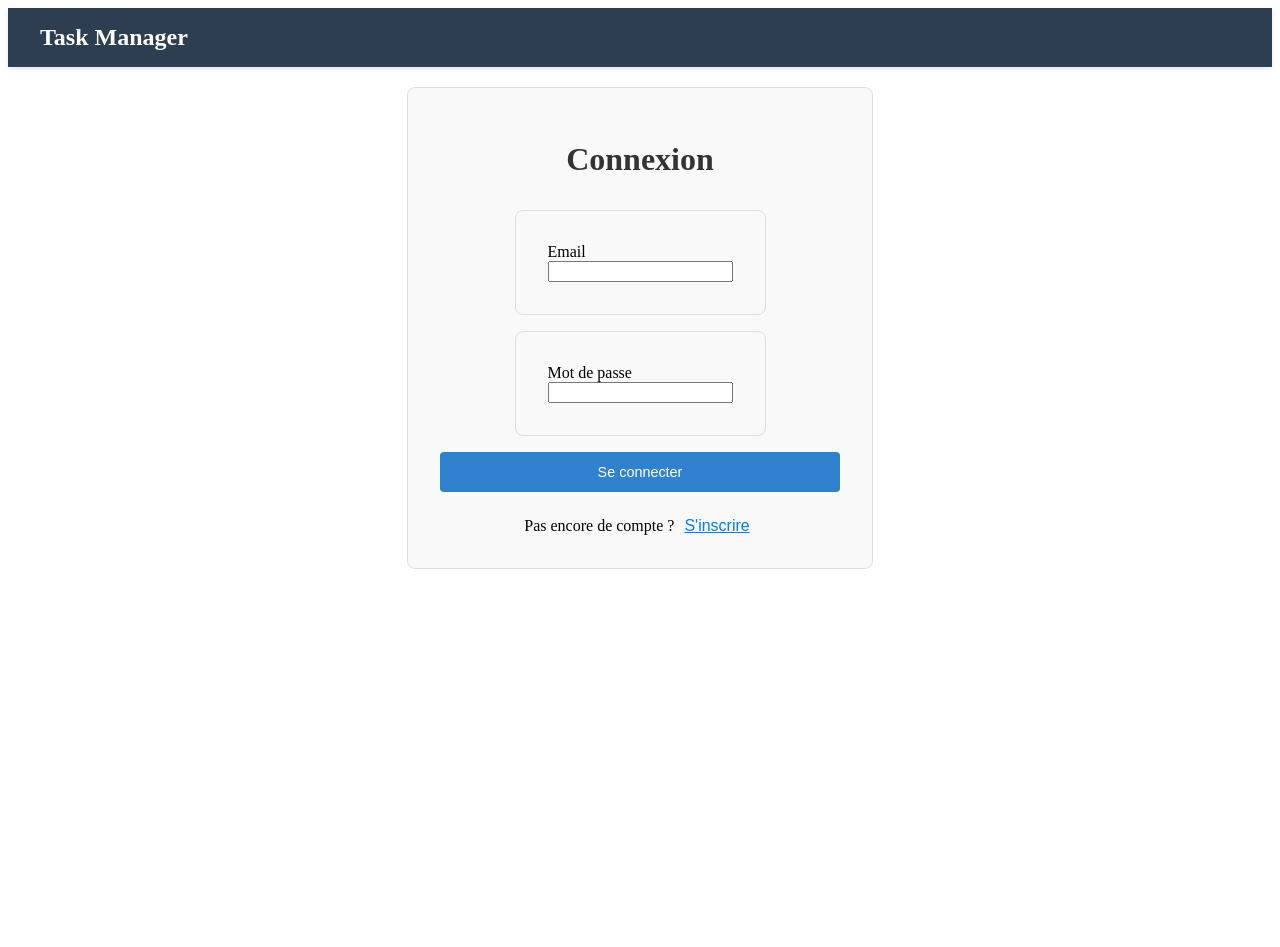
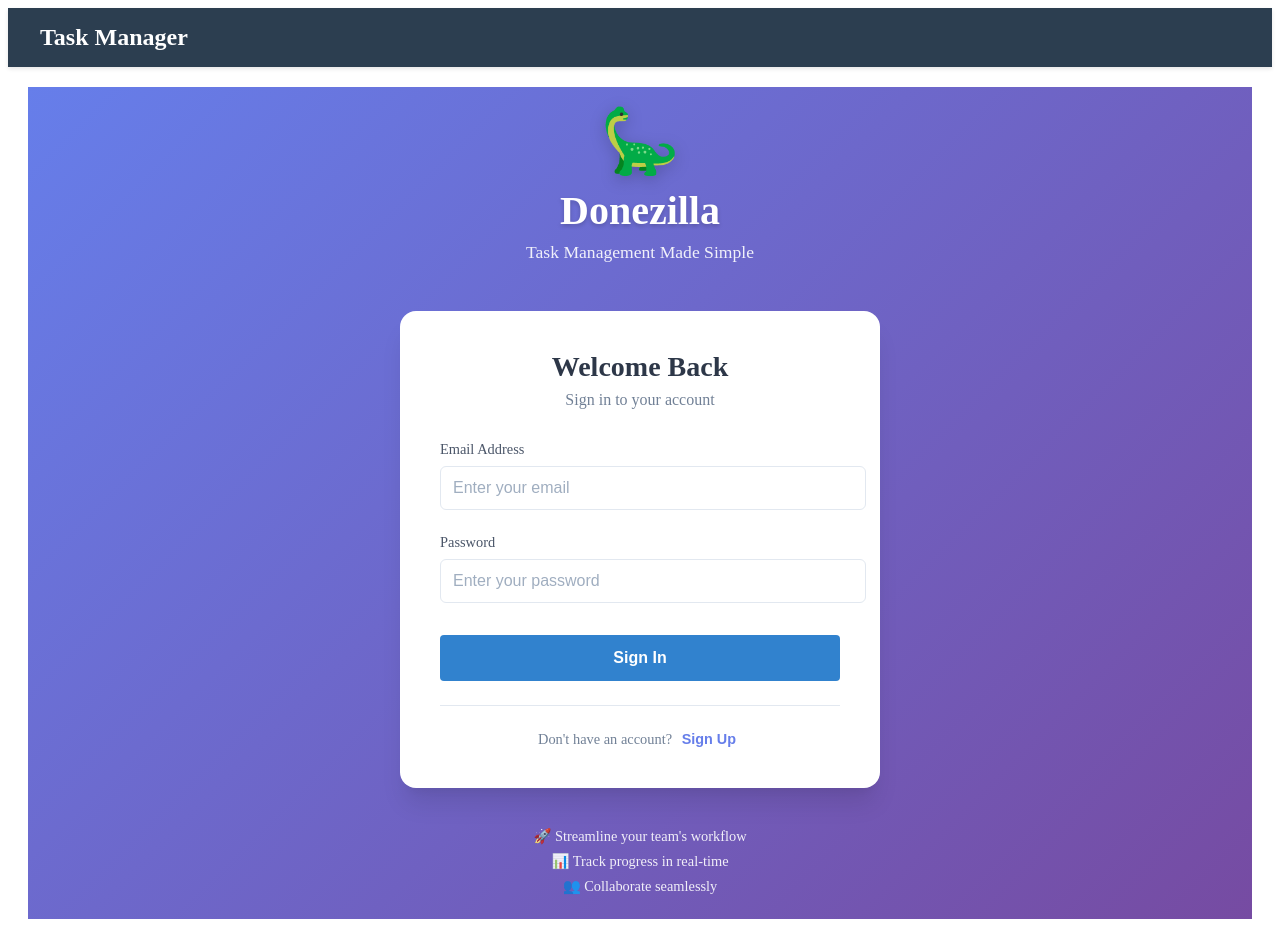
Before and after one commit to bvalcas-livecampus/bryan_taskManager_vue, a Vue app in the folder src/: page / in a window 1280 px wide. Before the commit the page ends 915 px from the top, so only its background shows below. Built offline with nearby package versions, Linux system fonts and the light colour scheme.

Commit message:
update auth vue

```diff
--- a/src/src/components/input/input.vue
+++ b/src/src/components/input/input.vue
@@ -4,9 +4,10 @@ import { ref, watch } from 'vue'
 const props = defineProps({
     id: { type: String, require: true },
     name: { type: String, require: true },
+    type: { type: String, default: 'text' },
     placeholder: { type: String },
     label: { type: String },
-    value: { type: String, default: '' } // Ajout de la prop value
+    value: { type: String, default: '' }
 })
 
 const emit = defineEmits(['update'])
@@ -27,12 +28,13 @@ function onInput(event) {
     <div class="container">
         <label :for="props.name" >{{ props.label }}</label>
         <input
-            type="text"
+            :type="props.type"
             :id="props.id"
             :name="props.name"
             :placeholder="props.placeholder"
             :value="text"
             @input="onInput"
+            class="input-field"
         />
     </div>
 </template>
@@ -42,4 +44,25 @@ function onInput(event) {
     display: flex;
     flex-direction: column;
 }
+
+.input-field {
+    width: 100%;
+    padding: 0.75rem;
+    border: 1px solid #e2e8f0;
+    border-radius: 6px;
+    font-size: 1rem;
+    color: #2d3748;
+    background-color: #ffffff;
+    transition: all 0.2s;
+    outline: none;
+}
+
+.input-field:focus {
+    border-color: #667eea;
+    box-shadow: 0 0 0 3px rgba(102, 126, 234, 0.1);
+}
+
+.input-field::placeholder {
+    color: #a0aec0;
+}
 </style>
--- a/src/src/page/Auth.vue
+++ b/src/src/page/Auth.vue
@@ -2,6 +2,7 @@
 import { ref, inject } from 'vue'
 import Input from '../components/input/input.vue'
 import Button from '../components/button/button.vue'
+import Alert from '../components/alert/Alert.vue'
 import { login, signup } from '../../api/auth.js'
 
 const email = ref('')
@@ -38,7 +39,7 @@ const handleSignup = async () => {
 
   if (result.success) {
     user.value = result.user
-    // Redirect to main app or emit success event
+    emit('connected')
   } else {
     errorMessage.value = result.error
   }
@@ -66,111 +67,334 @@ const toggleMode = () => {
 </script>
 
 <template>
-    <div class="container">
-        <h1>{{ isLoginMode ? 'Connexion' : 'Inscription' }}</h1>
-
-        <div v-if="errorMessage" class="error">
-            {{ errorMessage }}
+  <div class="auth-page">
+    <div class="auth-container">
+      <!-- Brand Header -->
+      <div class="brand-header">
+        <div class="brand-logo">🦕</div>
+        <h1 class="brand-title">Donezilla</h1>
+        <p class="brand-subtitle">Task Management Made Simple</p>
       </div>
 
-        <form @submit.prevent="handleSubmit">
+      <!-- Auth Card -->
+      <div class="auth-card">
+        <div class="card-header">
+          <h2>{{ isLoginMode ? 'Welcome Back' : 'Create Account' }}</h2>
+          <p>{{ isLoginMode ? 'Sign in to your account' : 'Join us today' }}</p>
+        </div>
+
+        <!-- Alert Message -->
+        <Alert :message="errorMessage" type="error" />
+
+        <!-- Auth Form -->
+        <form @submit.prevent="handleSubmit" class="auth-form">
+          <!-- Name Fields (Signup only) -->
+          <div v-if="!isLoginMode" class="name-fields">
+            <div class="field-group">
+              <label for="firstName">First Name</label>
               <Input
-                v-if="!isLoginMode"
                 id="firstName"
                 name="firstName"
-                label="Prénom"
                 :value="firstName"
                 @update="val => firstName = val"
+                placeholder="Enter your first name"
               />
+            </div>
+            <div class="field-group">
+              <label for="lastName">Last Name</label>
               <Input
-                v-if="!isLoginMode"
                 id="lastName"
                 name="lastName"
-                label="Nom"
                 :value="lastName"
                 @update="val => lastName = val"
+                placeholder="Enter your last name"
               />
+            </div>
+          </div>
 
+          <!-- Email Field -->
+          <div class="field-group">
+            <label for="email">Email Address</label>
             <Input
               id="email"
               name="email"
-                label="Email"
+              type="email"
               :value="email"
               @update="val => email = val"
+              placeholder="Enter your email"
             />
+          </div>
 
+          <!-- Password Field -->
+          <div class="field-group">
+            <label for="password">Password</label>
             <Input
               id="password"
               name="password"
-                label="Mot de passe"
-
+              type="password"
               :value="password"
               @update="val => password = val"
+              placeholder="Enter your password"
             />
+          </div>
 
+          <!-- Submit Button -->
           <Button
             type="submit"
-                :label="isLoading ? 'Chargement...' : (isLoginMode ? 'Se connecter' : 'S\'inscrire')"
+            :label="isLoading ? 'Loading...' : (isLoginMode ? 'Sign In' : 'Create Account')"
+            :loading="isLoading"
+            variant="primary"
+            class="submit-button"
           />
         </form>
 
-        <div class="toggle-mode">
+        <!-- Toggle Mode -->
+        <div class="auth-footer">
           <p>
-                {{ isLoginMode ? 'Pas encore de compte ?' : 'Déjà un compte ?' }}
-                <button @click="toggleMode" class="link-button">
-                    {{ isLoginMode ? 'S\'inscrire' : 'Se connecter' }}
+            {{ isLoginMode ? "Don't have an account?" : 'Already have an account?' }}
+            <button @click="toggleMode" class="toggle-button">
+              {{ isLoginMode ? 'Sign Up' : 'Sign In' }}
             </button>
           </p>
+        </div>
+      </div>
+
+      <!-- Additional Info -->
+      <div class="auth-info">
+        <p>🚀 Streamline your team's workflow</p>
+        <p>📊 Track progress in real-time</p>
+        <p>👥 Collaborate seamlessly</p>
+      </div>
     </div>
   </div>
 </template>
 
 <style scoped>
-.container {
-    max-width: 400px;
-    margin: 0 auto;
-    padding: 2rem;
-    border: 1px solid #ddd;
-    border-radius: 8px;
-    background-color: #f9f9f9;
+.auth-page {
+  min-height: 100vh;
+  background: linear-gradient(135deg, #667eea 0%, #764ba2 100%);
+  display: flex;
+  align-items: center;
+  justify-content: center;
+  padding: 1rem;
 }
 
-h1 {
+.auth-container {
+  width: 100%;
+  max-width: 480px;
+  display: flex;
+  flex-direction: column;
+  gap: 2rem;
+}
+
+/* Brand Header */
+.brand-header {
+  text-align: center;
+  color: white;
+  margin-bottom: 1rem;
+}
+
+.brand-logo {
+  font-size: 4rem;
+  margin-bottom: 0.5rem;
+  filter: drop-shadow(0 4px 8px rgba(0, 0, 0, 0.2));
+}
+
+.brand-title {
+  font-size: 2.5rem;
+  font-weight: 700;
+  margin: 0 0 0.5rem 0;
+  text-shadow: 0 2px 4px rgba(0, 0, 0, 0.2);
+}
+
+.brand-subtitle {
+  font-size: 1.1rem;
+  margin: 0;
+  opacity: 0.9;
+  font-weight: 300;
+}
+
+/* Auth Card */
+.auth-card {
+  background: white;
+  border-radius: 16px;
+  padding: 2.5rem;
+  box-shadow: 0 20px 25px -5px rgba(0, 0, 0, 0.1), 0 10px 10px -5px rgba(0, 0, 0, 0.04);
+  backdrop-filter: blur(10px);
+}
+
+.card-header {
   text-align: center;
   margin-bottom: 2rem;
-    color: #333;
 }
 
-form {
+.card-header h2 {
+  font-size: 1.75rem;
+  font-weight: 600;
+  color: #2d3748;
+  margin: 0 0 0.5rem 0;
+}
+
+.card-header p {
+  color: #718096;
+  margin: 0;
+  font-size: 1rem;
+}
+
+/* Auth Form */
+.auth-form {
   display: flex;
   flex-direction: column;
+  gap: 1.5rem;
+}
+
+.name-fields {
+  display: grid;
+  grid-template-columns: 1fr 1fr;
   gap: 1rem;
 }
 
-.error {
-    background-color: #fee;
-    color: #c33;
-    padding: 0.75rem;
-    border-radius: 4px;
-    border: 1px solid #fcc;
-    margin-bottom: 1rem;
+.field-group {
+  display: flex;
+  flex-direction: column;
 }
 
-.toggle-mode {
+.field-group label {
+  font-weight: 500;
+  color: #4a5568;
+  margin-bottom: 0.5rem;
+  font-size: 0.9rem;
+}
+
+.submit-button {
+  margin-top: 0.5rem;
+  padding: 0.875rem 1.5rem;
+  font-size: 1rem;
+  font-weight: 600;
+}
+
+/* Auth Footer */
+.auth-footer {
   text-align: center;
   margin-top: 1.5rem;
+  padding-top: 1.5rem;
+  border-top: 1px solid #e2e8f0;
 }
 
-.link-button {
+.auth-footer p {
+  color: #718096;
+  margin: 0;
+  font-size: 0.9rem;
+}
+
+.toggle-button {
   background: none;
   border: none;
-    color: #007bff;
-    text-decoration: underline;
+  color: #667eea;
+  font-weight: 600;
   cursor: pointer;
+  text-decoration: none;
   font-size: inherit;
+  transition: color 0.2s;
 }
 
-.link-button:hover {
-    color: #0056b3;
+.toggle-button:hover {
+  color: #5a67d8;
+  text-decoration: underline;
+}
+
+/* Auth Info */
+.auth-info {
+  text-align: center;
+  color: white;
+  opacity: 0.9;
+}
+
+.auth-info p {
+  margin: 0.5rem 0;
+  font-size: 0.9rem;
+  font-weight: 300;
+}
+
+/* Responsive Design */
+@media (max-width: 640px) {
+  .auth-page {
+    padding: 0.5rem;
+  }
+
+  .auth-card {
+    padding: 1.5rem;
+  }
+
+  .brand-title {
+    font-size: 2rem;
+  }
+
+  .brand-logo {
+    font-size: 3rem;
+  }
+
+  .name-fields {
+    grid-template-columns: 1fr;
+    gap: 1.5rem;
+  }
+
+  .card-header h2 {
+    font-size: 1.5rem;
+  }
+}
+
+@media (max-width: 480px) {
+  .auth-container {
+    max-width: 100%;
+  }
+
+  .auth-card {
+    padding: 1.25rem;
+    margin: 0 0.5rem;
+  }
+
+  .brand-header {
+    margin-bottom: 0.5rem;
+  }
+
+  .brand-title {
+    font-size: 1.75rem;
+  }
+
+  .brand-subtitle {
+    font-size: 1rem;
+  }
+}
+
+/* Animation */
+.auth-card {
+  animation: fadeInUp 0.6s ease-out;
+}
+
+.brand-header {
+  animation: fadeInDown 0.6s ease-out;
+}
+
+@keyframes fadeInUp {
+  from {
+    opacity: 0;
+    transform: translateY(30px);
+  }
+  to {
+    opacity: 1;
+    transform: translateY(0);
+  }
+}
+
+@keyframes fadeInDown {
+  from {
+    opacity: 0;
+    transform: translateY(-30px);
+  }
+  to {
+    opacity: 1;
+    transform: translateY(0);
+  }
 }
 </style>
```
Lines whose indentation alone changed are shown as unchanged.
